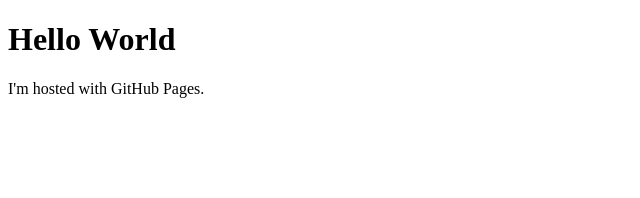
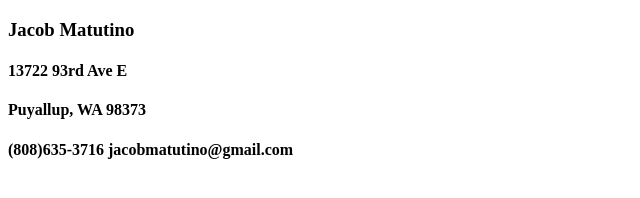
Before and after one commit to JMatutino/JMatutino.github.io, a plain HTML site: page index.html in a window 1280 px wide. Shown: the whole page, without its empty margins (0-640 px from the left). Drawn offline with Linux system fonts and the light colour scheme.

Commit message:
Name and contact info

```diff
--- a/index.html
+++ b/index.html
@@ -1,7 +1,9 @@
 <!DOCTYPE html>
 <html>
   <body>
-    <h1>Hello World</h1>
-    <p>I'm hosted with GitHub Pages.</p>
+    <h3>Jacob Matutino</h3>
+    <h4>13722 93rd Ave E</h4>
+    <h4>Puyallup, WA 98373</h4>
+    <h4>(808)635-3716   jacobmatutino@gmail.com</h4>
   </body>
 </html>
```
